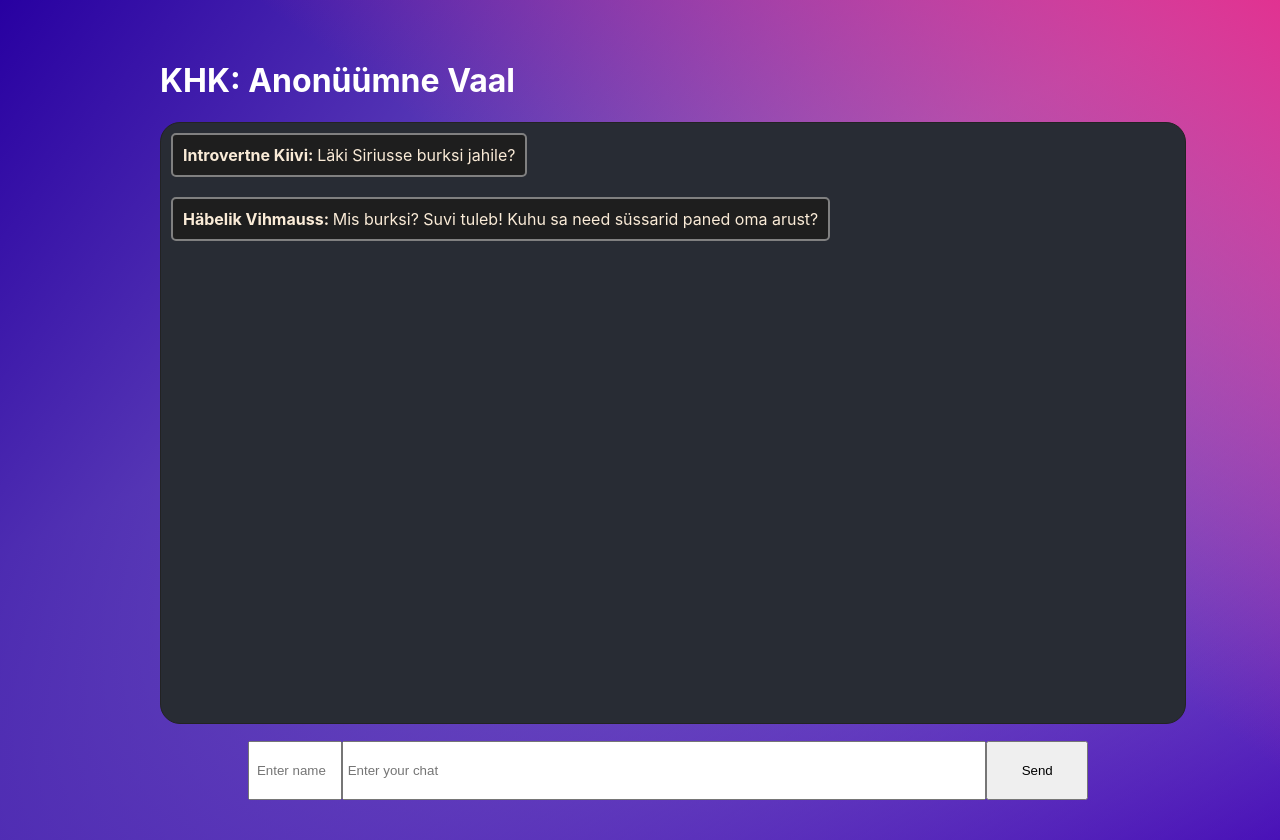
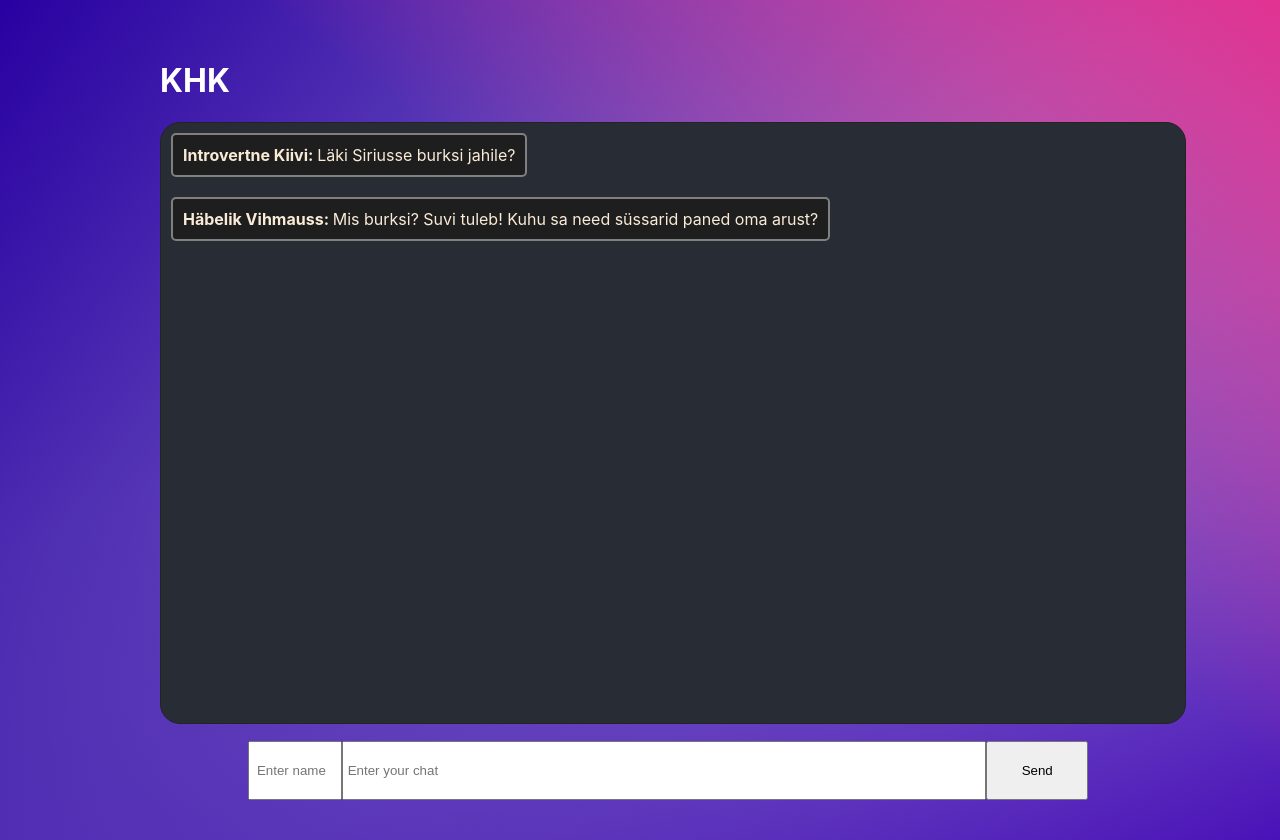
Before and after one commit to Cristallic89/voco-chat-client_2_kristi_rajandu, a React (Create React App) app: page / in a window 1280 px wide. Built offline with nearby package versions, Linux system fonts and the light colour scheme.

Commit message:
Uusim versioon voco-chat-client'ist

```diff
--- a/src/App.js
+++ b/src/App.js
@@ -2,7 +2,7 @@ import {useState} from 'react';
 import './App.css';
 
 function App() {
-    const [name, setName] = useState("Anonüümne Vaal");
+    const [name, setName] = useState("");
     const [chats, setChats] = useState([
         {name:'Introvertne Kiivi',message:'Läki Siriusse burksi jahile?' },
         {name:'Häbelik Vihmauss',message:'Mis burksi? Suvi tuleb! Kuhu sa need süssarid paned oma arust?' },
@@ -18,7 +18,7 @@ function App() {
   return (
    <div className="kutsekas">
 
-     <h1>KHK: {name}</h1>
+     <h1>KHK {name}</h1>
        <div className="kast">
        <div className="chat-container">
            {chats.map((c)=> (
```
